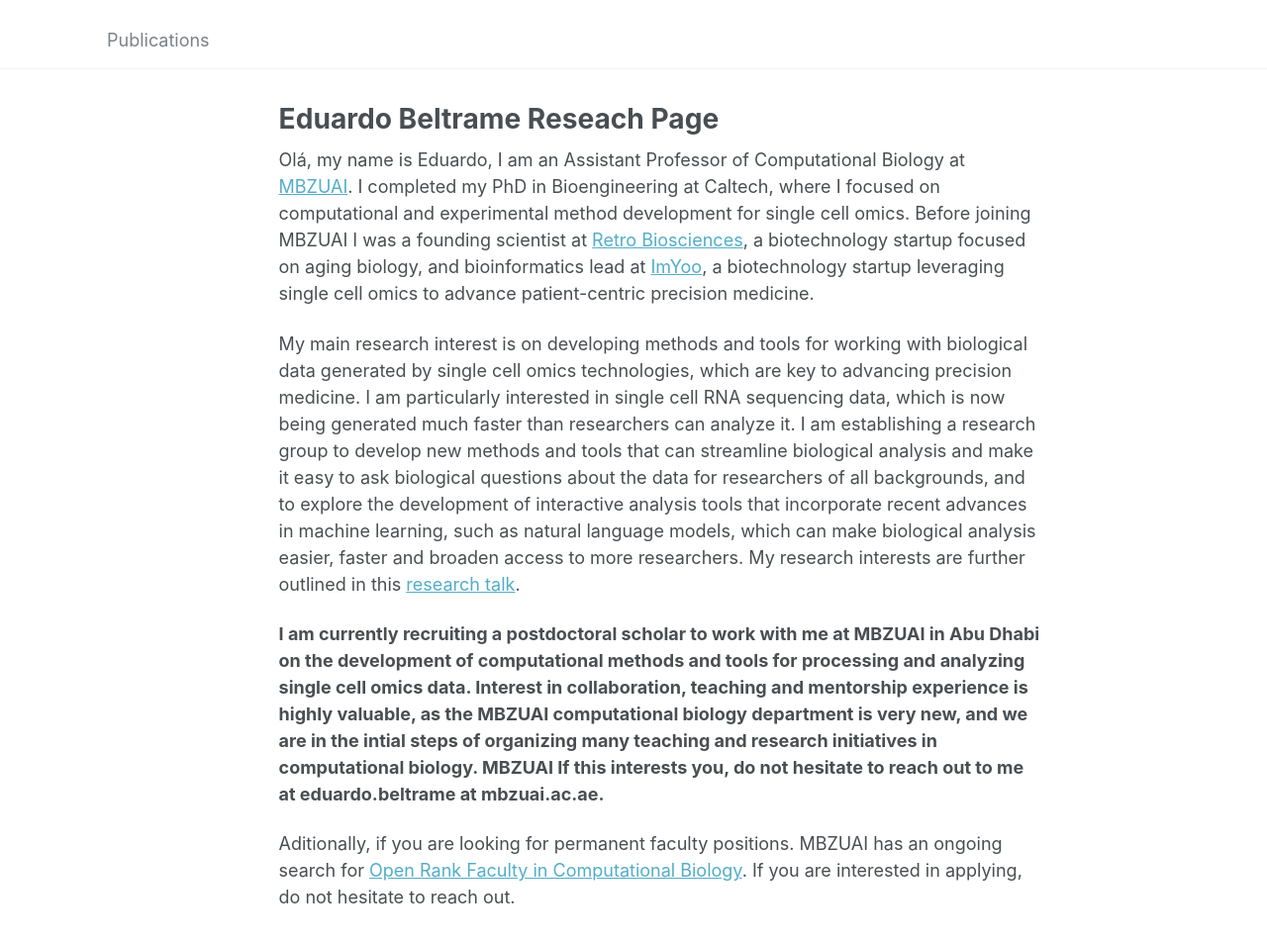
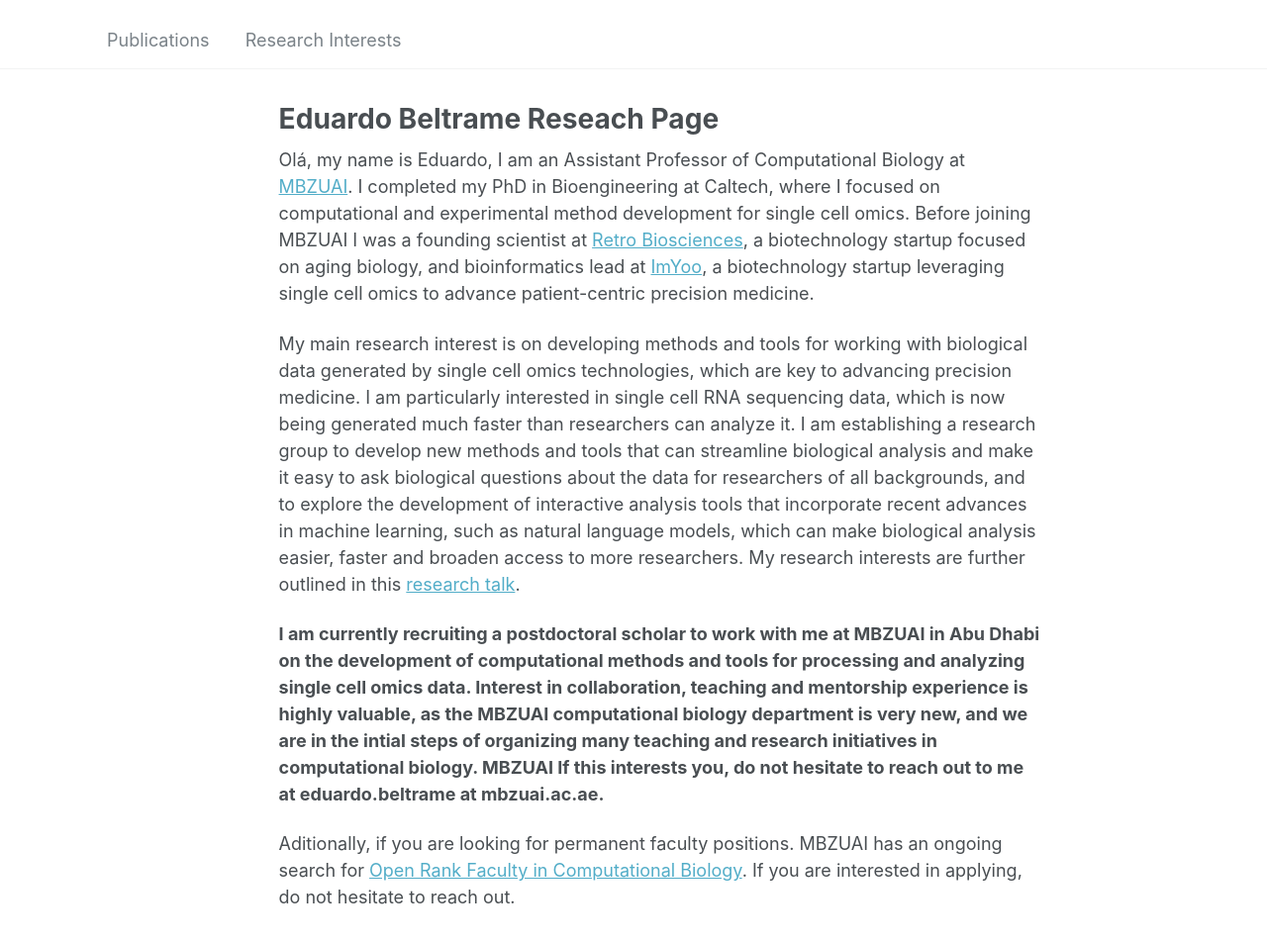
Before and after one commit to Munfred/munfred.github.io, a Jekyll site: the page built from _pages/about.md, in a window 1280 px wide and 1133 px high. Shown: the top 953 px of the window at 99% size. Built offline with Jekyll 4.4.1, drawn with Linux system fonts in a browser that asks for light colours.

Commit message:
Update navigation.yml

```diff
--- a/_data/navigation.yml
+++ b/_data/navigation.yml
@@ -7,3 +7,5 @@
 main:
   - title: "Publications"
     url: https://scholar.google.com/citations?user=vUTpSxsAAAAJ&hl=en
+  - title: "Research Interests"
+    url: https://munfred.com/research_tal
```
